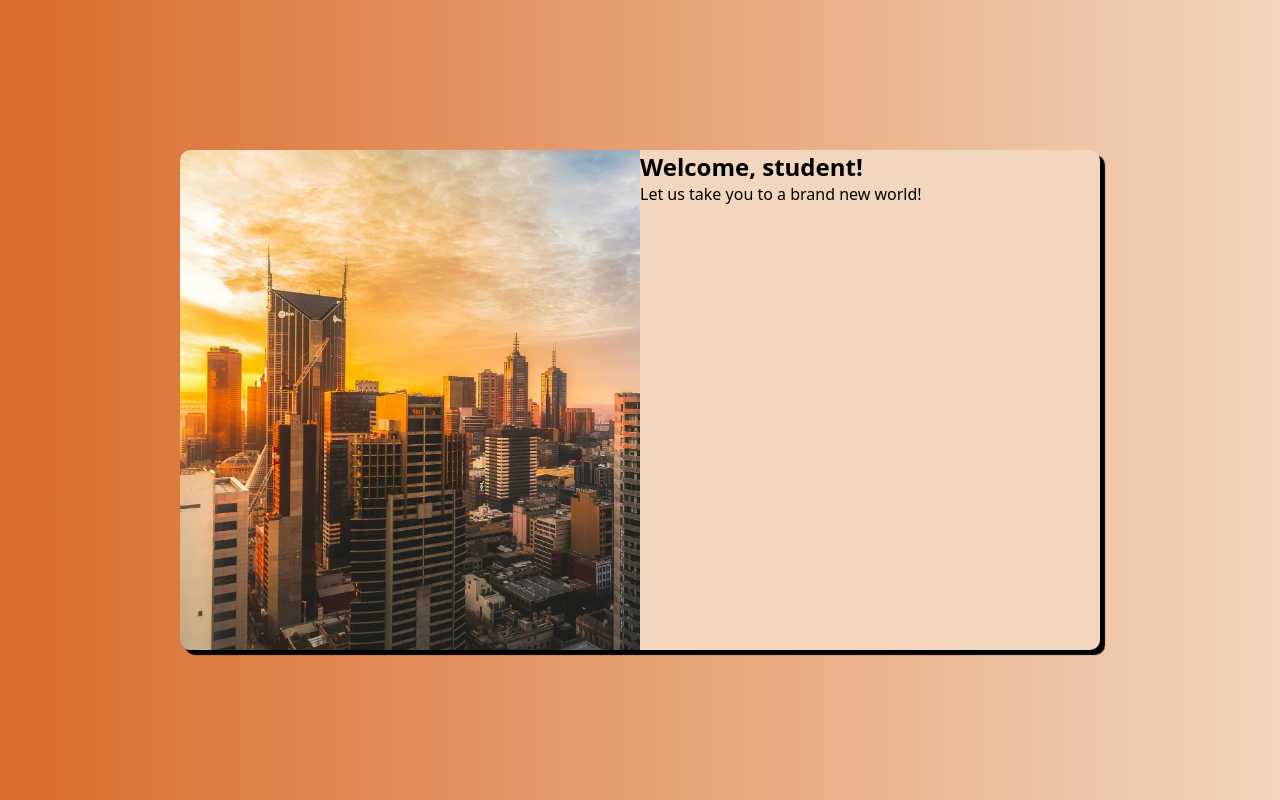
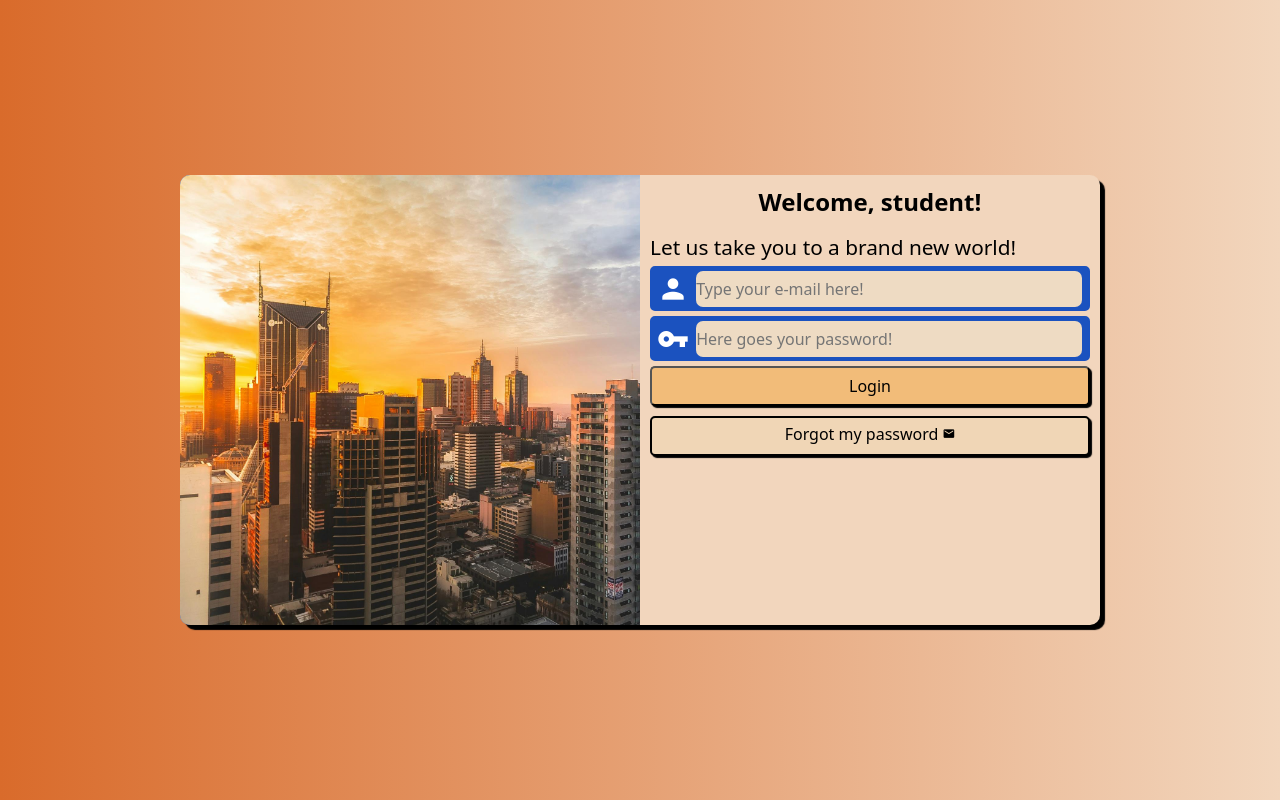
Before and after one commit to alexzjss/login-home, a plain HTML site: page index.html in a window 1280 px wide. Drawn offline with Linux system fonts and the light colour scheme.

Commit message:
finished (for now) the project

```diff
--- a/index.html
+++ b/index.html
@@ -3,7 +3,7 @@
 <head>
     <meta charset="UTF-8">
     <meta name="viewport" content="width=device-width, initial-scale=1.0">
-    <title>Login!</title>
+    <title>Welcome back</title>
     <link rel="stylesheet" href="styles/style.css">
     <link rel="stylesheet" href="styles/media-query.css">
 </head>
@@ -16,7 +16,20 @@
             <div id="forms">
                 <h1>Welcome, student!</h1>
                 <p>Let us take you to a brand new world!</p>
-                <form action="login.php" method="post"></form>
+                <form action="login.php" method="post" autocomplete="on">
+                    <div class="input">
+                        <i class="material-icons">person</i>
+                        <input type="email" name="login" id="login" placeholder="Type your e-mail here!" autocomplete="email" required maxlength="30">
+                        <label for="login">Login</label>
+                    </div>
+                    <div class="input">
+                        <i class="material-icons">vpn_key</i>
+                        <input type="password" name="pass" id="pass" placeholder="Here goes your password!" autocomplete="current-password" required minlength="8" maxlength="20">
+                        <label for="pass">Password</label>
+                    </div>
+                    <input type="submit" value="Login">
+                    <a href="forgot.html" class="button">Forgot my password <i class="material-icons">mail</i></a>
+                </form>
             </div>
         </section>
     </main>
--- a/styles/media-query.css
+++ b/styles/media-query.css
@@ -6,6 +6,7 @@
     }
     section#login {
         width: 80vw;
+        height: 350px;
     }
     section#login div#image {
         width: 30%;
@@ -13,9 +14,12 @@
         float: left;
         background-position: center;
     }
-    section#login div#form {
+    section#login div#forms {
         width: 70%;
         float: right;
+    }
+    div#forms p {
+        font-size: 1.1em;
     }
 }
 
@@ -25,6 +29,7 @@
     }
     section#login {
         width: 920px;
+        height: 450px;
     }
     section#login div#image {
         float: left;
@@ -32,8 +37,11 @@
         height: 100%;
         background-position: top left;
     }
-    section#login div#form {
+    section#login div#forms {
         float: right;
         width: 50%;
     }
+    div#forms p {
+        font-size: 1.3em;
+    }
 }
--- a/styles/style.css
+++ b/styles/style.css
@@ -1,4 +1,5 @@
 @charset "UTF-8";
+@import url('https://fonts.googleapis.com/icon?family=Material+Icons');
 
 /*
     Colors:
@@ -33,16 +34,17 @@ section#login {
     position: absolute;
     top: 50%;
     left: 50%;
-    transform: translate(-50%, -50%);
     overflow: hidden;
     background-color: #F2D6BD;
-    width: 350px;
-    height: 500px;
+    width: 400px;
+    height: 650px;
     border-radius: 10px;
     box-shadow: 5px 5px 1px black;
 
-    transition: width 0.1s, height 0.1s;
+
+    transition: width 0.4s, height 0.4s;
     transition-timing-function: ease;
+    transform: translate(-50%, -50%);
 }
 
 section#login div#image {
@@ -53,7 +55,90 @@ section#login div#image {
     background-size: cover;
 }
 
-section#login div#form {
+section#login div#forms {
     display: block;
     padding: 10px;
 }
+
+div#forms h1 {
+    text-align: center;
+    margin-bottom: 15px;
+}
+
+div#forms p {
+
+}
+
+form input[type=submit] {
+    display: block;
+    font-size: 1em;
+    width: 100%;
+    height: 40px;
+    background-color: #F2BC79;
+    border-radius: 5px;
+    box-shadow: 2px 2px 1px black;
+    cursor: pointer;
+}
+
+form input[type=submit]:hover {
+    background-color: #D96B2B;
+}
+
+form div.input {
+    background-color: #1B52BF;
+    border: 2px solid #1B52BF;
+    width: 100%;
+    display: block;
+    height: 45px;
+    border-radius: 5px;
+    margin: 5px 0px;
+}
+
+div.input label {
+    display: none;
+}
+
+div.input i {
+    color: white;
+    font-size: 2em;
+    width: 40px;
+    padding: 5px;
+}
+
+div.input input {
+    background-color: #eedbc3;
+    font-size: 1em;
+    width: calc(100% - 50px);
+    height: 90%;
+    border: 0px;
+    border-radius: 7px;
+    transform: translateY(-10px);
+}
+
+div.input input:focus-within {
+    background-color: white;
+}
+
+form a.button {
+    display: block;
+    text-align: center;
+    padding-top: 5px;
+    margin-top: 10px;
+    font-size: 1em;
+    width: 100%;
+    height: 40px;
+    background-color: #f0d6b6;
+    border: 2px solid black;
+    border-radius: 5px;
+    text-decoration: none;
+    color: black;
+    box-shadow: 2px 2px 1px black;
+}
+
+form a.button:hover {
+    background-color: #D96B2B;
+}
+
+form a.button i {
+    font-size: 0.8em;
+}
```
